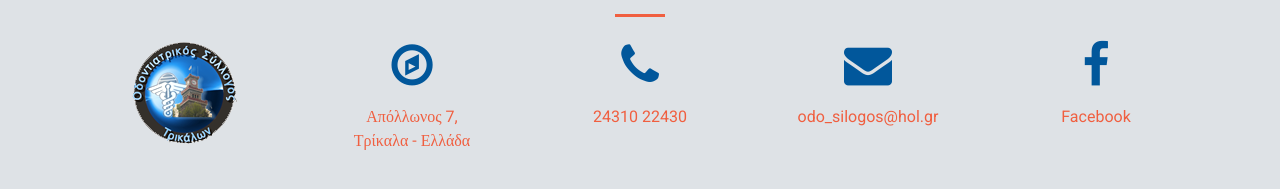
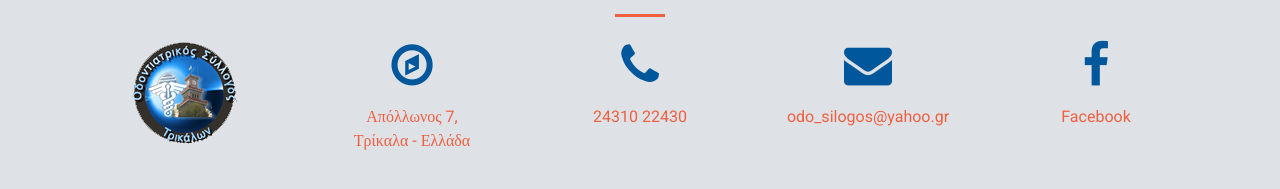
Before and after one commit to Tomak123456/tesy, a Jekyll site: the page built from index.html, in a window 1280 px wide and 900 px high, scrolled down 3140 px. Shown: the part 667-856 px from the top of the window. Built offline with Jekyll 4.4.1, drawn with Linux system fonts in a browser that asks for light colours.

Commit message:
Update _config.yml

```diff
--- a/_config.yml
+++ b/_config.yml
@@ -18,7 +18,7 @@ api_token: # Enter API token here
 contact:
     phone: 24310 22430
     emergency: 24310 22430
-    email: odo_silogos@hol.gr
+    email: odo_silogos@yahoo.gr
     address: Απόλλωνος 7, <br> Τρίκαλα - Ελλάδα
 
 # Opening hours
```
